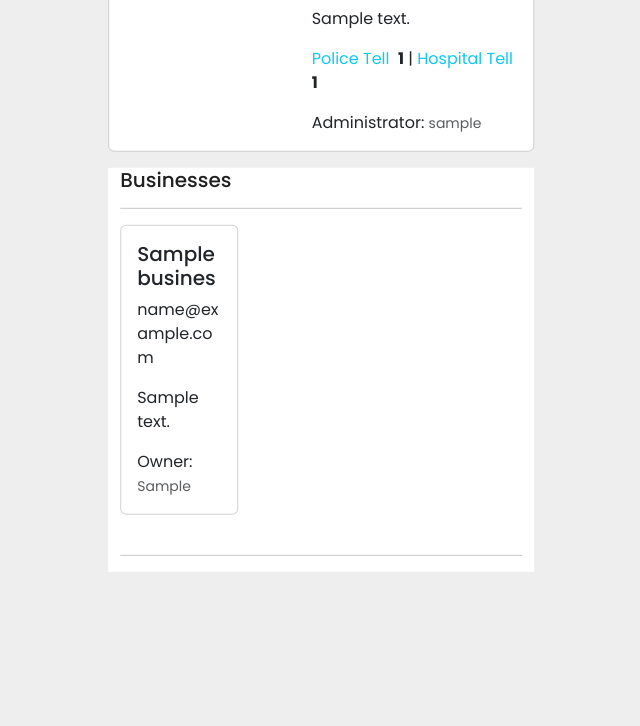
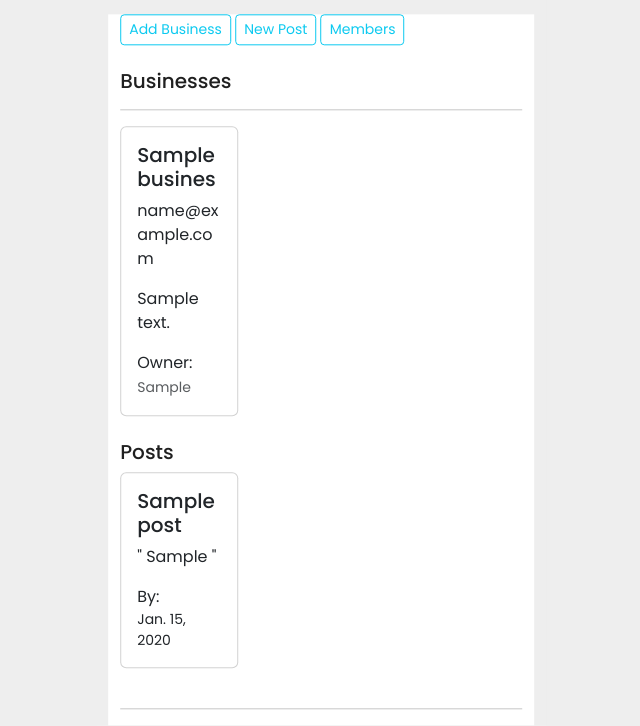
Before and after one commit to IanoSang/HoodScreen, a Django app: page /single_hood/1 in a window 1280 px wide. Shown: the part 182-908 px from the top of the page, without its empty margins (319-959 px from the left). Before the commit the page ends 754 px from the top, so only its background shows below. Run offline with Django 4.2, Linux system fonts and the light colour scheme; a user stored in the database is signed in; tables that the repository leaves empty hold one stand-in row (values such as "Sample post"); some libraries are stand-ins or nearby versions.

Commit message:
feat: single-hood- adds a part to display hood posts

```diff
--- a/app/templates/hood/single_hood.html
+++ b/app/templates/hood/single_hood.html
@@ -34,6 +34,13 @@
     <div class="container bg-white hoode">
         <div class="row">
             <div class="col-md-12">
+                <a href="" class="btn btn-sm btn-outline-info mb-4 mr-4" data-toggle="modal" data-target="#ModalCenter">Add
+                    Business</a>
+                <a class="btn btn-sm btn-outline-info mb-4" href="{% url 'post' hood.id %}">New Post</a>
+                {% if hood.admin == user.profile %}
+                <a href="{% url 'members' hood.id %}" class="btn btn-sm btn-outline-info mb-4 ml-4">Members</a>
+                {% endif %}
+
                 <h5 class="D-block mx-auto tt">Businesses</h5>
                 <hr>
                 <div class="row">
@@ -52,7 +59,23 @@
                     </div>
                     {% endfor %}
                 </div>
-
+                <h5 class="D-block mx-auto tt">Posts</h5>
+                <div class="row">
+                    {% for post in posts %}
+                    <div class="col-md-4">
+                        <div class="card mb-4 hpost">
+                            <div class="card-body">
+                                <h5 class="card-title">{{post.title}}</h5>
+                                <p class="card-text">" {{post.post}} "
+                                </p>
+                                <p class="card-text">By: <small class="text-white">
+                                    {{ post.user.user.username|title }}</small> <small style="float:right">{{post.date|date}}</small>
+                                </p>
+                            </div>
+                        </div>
+                    </div>
+                    {% endfor %}
+                </div>
                 <hr>
                 <div class="modal fade" id="ModalCenter" tabindex="-1" role="dialog"
                      aria-labelledby="exampleModalCenterTitle" aria-hidden="true">
@@ -80,6 +103,8 @@
             </div>
         </div>
     </div>
-    </div>
+
+
+</div>
 
 {% endblock %}
```
